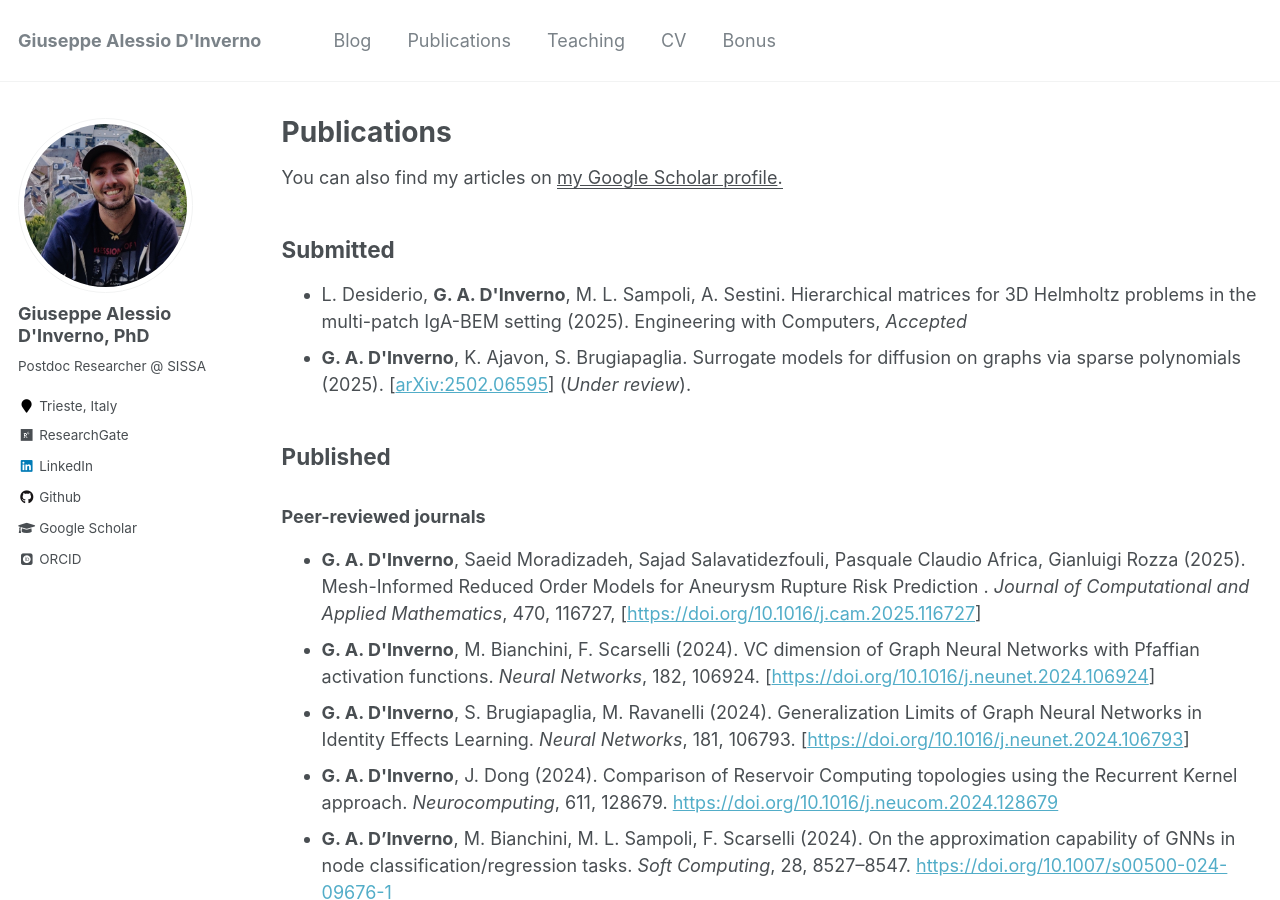
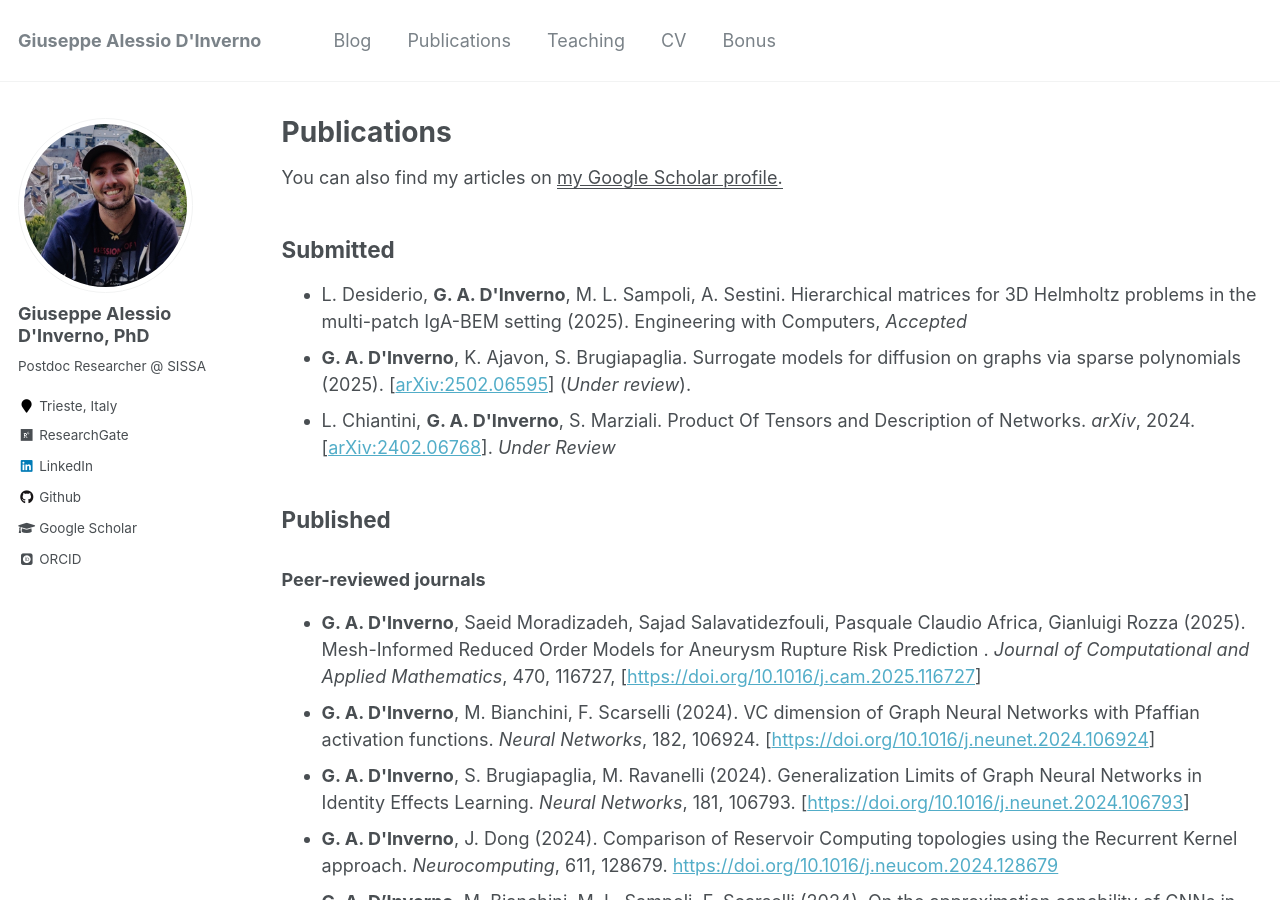
Before and after one commit to DavideOberto/DavideOberto.github.io, a Jekyll site: the page built from _pages/publications.md, in a window 1280 px wide and 900 px high. Built offline with Jekyll 4.4.1, drawn with Linux system fonts in a browser that asks for light colours; some web fonts are replaced.

Commit message:
submission

```diff
--- a/_pages/publications.md
+++ b/_pages/publications.md
@@ -36,9 +36,9 @@ L. Desiderio, <b>G. A. D'Inverno</b>, M. L. Sampoli, A. Sestini. Hierarchical ma
 A. Varbella, D. Briens, B. Gjorgiev, <b>G. A. D'Inverno</b>, G. Sansavini. Physics-Informed GNN for non-linear constrained optimization: PINCO a solver for the AC-optimal power flow. <em>arXiv</em>, 2024. [<a href="https://arxiv.org/pdf/2410.04818" target="_blank"> arXiv:2410.04818</a>] (ICLR 2025, <em>Under review</em>)
 </li> -->
 
-<!-- <li>
-L. Chiantini, <b>G. A. D'Inverno</b>, S. Marziali. Product Of Tensors and Description of Networks. <em>arXiv</em>, 2024. [<a href="https://arxiv.org/pdf/2402.06768" target="_blank">arXiv:2402.06768</a>] (SIAM Journal of Applied Algebra and Geometry, <em>Under Review</em>)
-</li> -->
+<li>
+L. Chiantini, <b>G. A. D'Inverno</b>, S. Marziali. Product Of Tensors and Description of Networks. <em>arXiv</em>, 2024. [<a href="https://arxiv.org/pdf/2402.06768" target="_blank">arXiv:2402.06768</a>]. <em>Under Review</em>
+</li>
 
 </ul>
 
```
